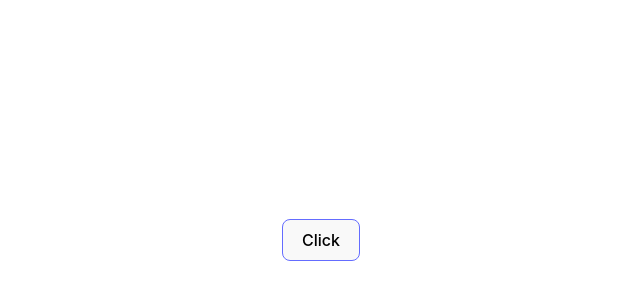
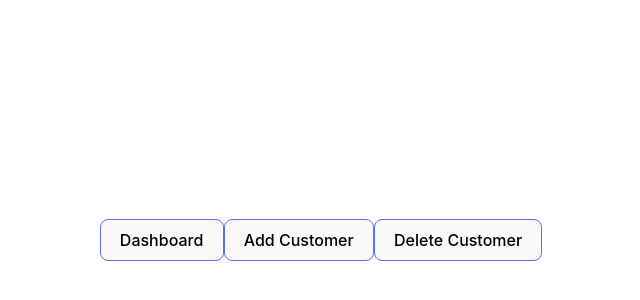
Before and after one commit to Shalomhosheya/ReactBeginning, a React (Vite) app: page / in a window 1280 px wide. Shown: the part 160-460 px from the top of the page, without its empty margins (319-959 px from the left). Built offline with nearby package versions, Linux system fonts and the light colour scheme.

Commit message:
inclass task 2

```diff
--- a/src/App.tsx
+++ b/src/App.tsx
@@ -1,4 +1,5 @@
 import './App.css'
+import ChildButton from "./components/Button.tsx";
 function App() {
 
     function handleClick(type:string){
@@ -7,7 +8,9 @@ function App() {
     }
   return (
     <div>
-        <button onClick={()=>{handleClick("handleClick")}}>Click</button>
+        <ChildButton name={'Dashboard'} onClick={handleClick}/>
+        <ChildButton name={'Add Customer'} onClick={handleClick}/>
+        <ChildButton name={'Delete Customer'} onClick={handleClick}/>
     </div>
   )
 }
--- a/src/components/Button.tsx
+++ b/src/components/Button.tsx
@@ -1,5 +1,6 @@
-export default function ChildButton(props:{children:React.ReactNode}) {
+export default function ChildButton(props) {
+    const name = props.name
     return(
-        <button onClick={()=> alert("Button")}>{props.children}</button>
+        <button className="button" onClick={() => props.onClick(name)}>{props.name}</button>
     )
 }
```
